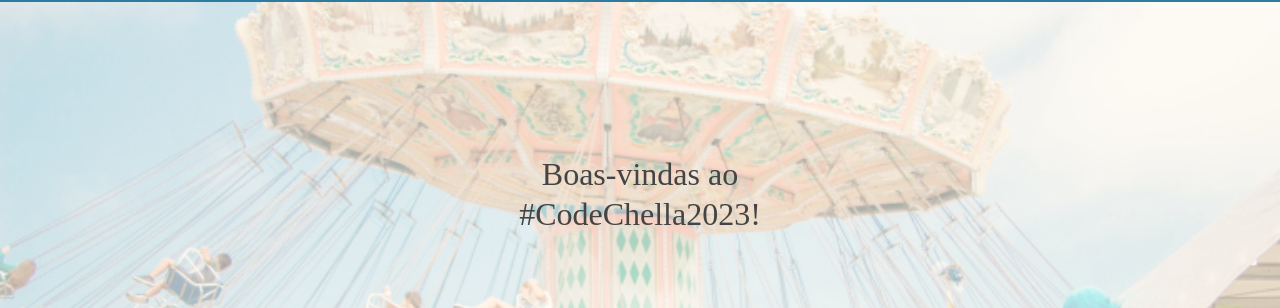
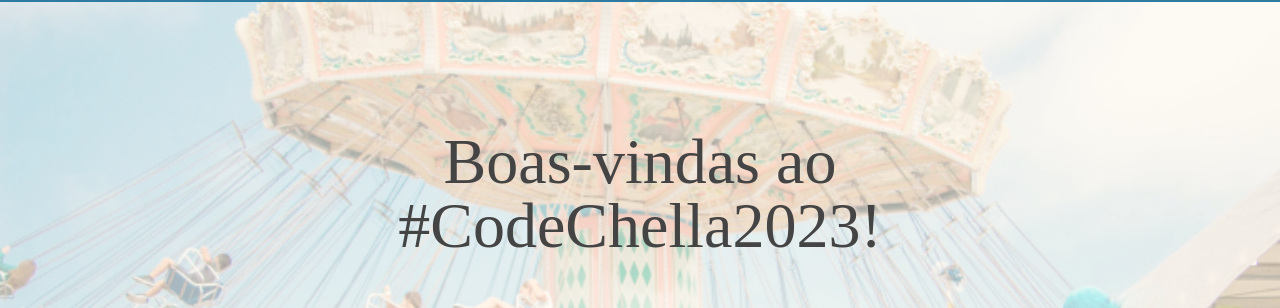
Before and after one commit to oThinas/codechella, a React (Vite) app: page / in a window 1280 px wide. Shown: the part 162-470 px from the top of the page. Built offline with nearby package versions, Linux system fonts and the light colour scheme; a web font is replaced by a local one.

Commit message:
fix: propriedade type de text alterado para font

```diff
--- a/src/components/Banner.tsx
+++ b/src/components/Banner.tsx
@@ -1,13 +1,22 @@
+import { useContext } from 'react';
 import { Heading } from '.';
+import { DeviceContext } from '../contexts/DeviceContex';
 
 export function Banner() {
+  const { device } = useContext(DeviceContext);
+
   return (
     <div
       className='h-[270px] md:h-[384px] xl:h-[407px] bg-cover text-center flex items-center justify-center
       bg-banner-mobile-light md:bg-banner-tablet-light xl:bg-banner-desktop-light
       dark:bg-banner-mobile-dark dark:md:bg-banner-tablet-dark dark:xl:bg-banner-desktop-dark'
     >
-      <Heading heading='h1' type='title' size={32} className='text-grey dark:text-white max-w-[271px]'>
+      <Heading
+        heading='h1'
+        font='title'
+        size={device === 'mobile' ? 32 : 64}
+        className='text-grey dark:text-white max-w-[542px]'
+      >
         Boas-vindas ao #CodeChella2023!
       </Heading>
     </div>
--- a/src/components/Header.tsx
+++ b/src/components/Header.tsx
@@ -16,7 +16,7 @@ export function Header() {
 
   return (
     <header className='flex md:flex-col xl:flex-row md:gap-8 items-center justify-between px-6 xl:px-30 py-8 bg-blue dark:bg-blue-dark'>
-      <div className='flex md:items-center md:justify-center md:gap-6 w-full xl:w-fit'>
+      <div className='flex md:items-center md:justify-center gap-6 w-full xl:w-fit'>
         <Logo />
         <ToggleThemeButton />
       </div>
--- a/src/components/LineupHeader.tsx
+++ b/src/components/LineupHeader.tsx
@@ -12,7 +12,7 @@ export function LineupHeader({ children }: { children: ReactNode }) {
       <div className='flex-1 h-0.5 bg-coral-dark dark:bg-green-dark hidden md:block rounded-lg'/>
       <Text
         size={device === 'mobile' ? 32 : 48}
-        type='title'
+        font='title'
         className='uppercase text-white bg-coral-dark dark:bg-green-dark px-2 py-4'
       >
         {children}
--- a/src/components/Link.tsx
+++ b/src/components/Link.tsx
@@ -12,7 +12,6 @@ interface ILinkProps extends ITextProps, AnchorHTMLAttributes<HTMLAnchorElement>
 }
 
 export function Link(props: ILinkProps) {
-  console.log(props);
   return (
     <Text asChild className={twMerge(`hover:underline cursor-pointer ${props.className || ''}`)} {...props}>
       <RouterLink to={props.href} target={props.target}>
--- a/src/components/Text.tsx
+++ b/src/components/Text.tsx
@@ -3,7 +3,7 @@ import clsx from 'clsx';
 
 import { ITextProps } from '../interfaces';
 
-export function Text({ size = 20, type = 'body', ...props }: ITextProps) {
+export function Text({ size = 20, font = 'body', ...props }: ITextProps) {
   const Tag = props.asChild ? Slot : 'span';
 
   return (
@@ -15,8 +15,8 @@ export function Text({ size = 20, type = 'body', ...props }: ITextProps) {
           'text-xl': size === 40,
           'text-2xl': size === 48,
           'text-3xl': size === 64,
-          'font-body': type === 'body',
-          'font-title': type === 'title',
+          'font-body': font === 'body',
+          'font-title': font === 'title',
           'font-bold': props.bold,
           'font-extrabold': props.extraBold,
         }, props?.className)
--- a/src/pages/Home/Sections/Lineup.tsx
+++ b/src/pages/Home/Sections/Lineup.tsx
@@ -5,7 +5,7 @@ import { bandsDays } from '../../../utils/bandsDays';
 export function Lineup() {
   return (
     <Section className='gap-12 py-12 xl:flex-col'>
-      <Heading heading='h2' bold size={48} type='title' className='text-grey dark:text-white mb-6'>
+      <Heading heading='h2' bold size={48} font='title' className='text-grey dark:text-white mb-6'>
         /Line-Up/
       </Heading>
 
```
